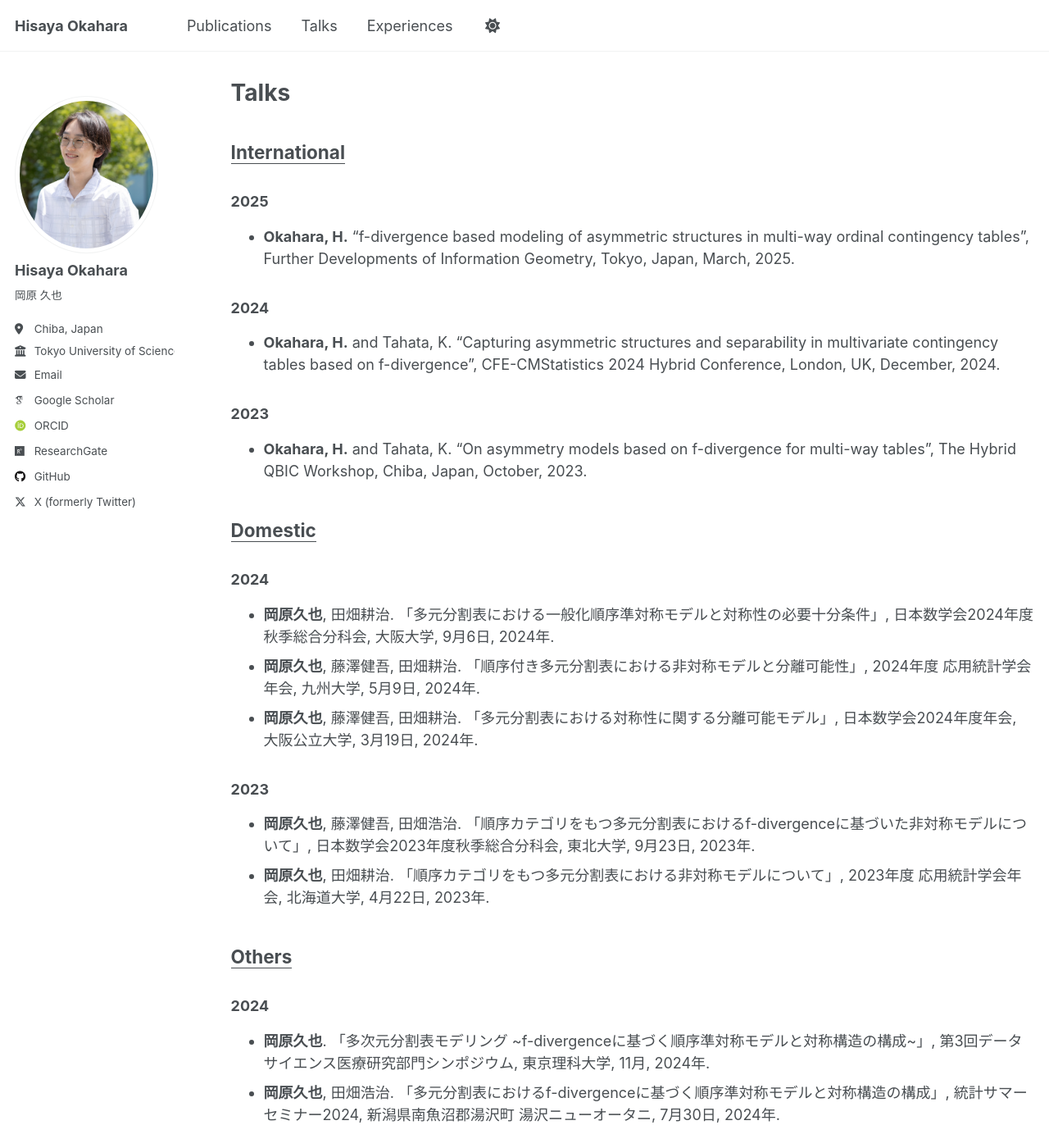
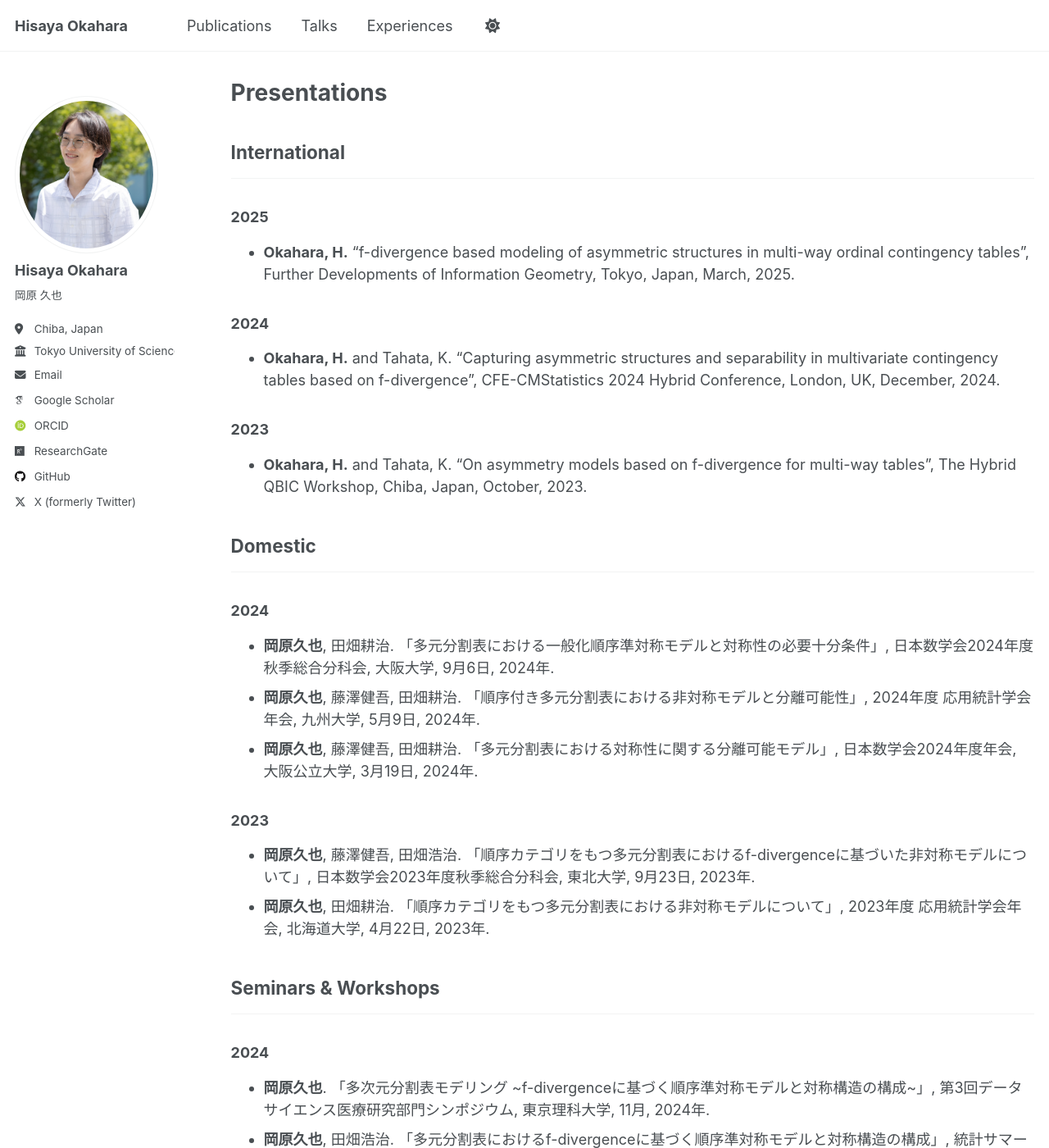
Before and after one commit to h-okahara/h-okahara.github.io, a Jekyll site: the page built from _pages/presentations.md, in a window 1280 px wide and 1400 px high. Shown: the whole window at 82% size. Built offline with Jekyll 4.4.1, drawn with Linux system fonts in a browser that asks for light colours; some web fonts are replaced.

Commit message:
Update and rename talks.md to presentations.md

```diff
--- a/_pages/talks.md
+++ b/_pages/presentations.md
@@ -1,12 +1,12 @@
 ---
 layout: archive
-title: "Talks"
-permalink: /talks/
+title: "Presentations"
+permalink: /presentations/
 author_profile: true
 ---
 
-## <u> International <u>
-
+## International
+---
 ### 2025
 - **Okahara, H.** "f-divergence based modeling of asymmetric structures in multi-way ordinal contingency tables", Further Developments of Information Geometry, Tokyo, Japan, March, 2025.
 
@@ -17,9 +17,8 @@ author_profile: true
 - **Okahara, H.** and Tahata, K. "On asymmetry models based on f-divergence for multi-way tables", The Hybrid QBIC Workshop, Chiba, Japan, October, 2023.
 
 
-
-## <u> Domestic <u>
-
+## Domestic
+---
 ### 2024
 - **岡原久也**, 田畑耕治. 「多元分割表における一般化順序準対称モデルと対称性の必要十分条件」, 日本数学会2024年度秋季総合分科会, 大阪大学, 9月6日, 2024年.
 - **岡原久也**, 藤澤健吾, 田畑耕治. 「順序付き多元分割表における非対称モデルと分離可能性」, 2024年度 応用統計学会年会, 九州大学, 5月9日, 2024年.
@@ -30,8 +29,8 @@ author_profile: true
 - **岡原久也**, 田畑耕治. 「順序カテゴリをもつ多元分割表における非対称モデルについて」, 2023年度 応用統計学会年会, 北海道大学, 4月22日, 2023年.
 
 
-## <u> Others <u>
-
+## Seminars & Workshops
+---
 ### 2024
 - **岡原久也**. 「多次元分割表モデリング ~f-divergenceに基づく順序準対称モデルと対称構造の構成~」, 第3回データサイエンス医療研究部門シンポジウム, 東京理科大学, 11月, 2024年.
 - **岡原久也**, 田畑浩治. 「多元分割表におけるf-divergenceに基づく順序準対称モデルと対称構造の構成」, 統計サマーセミナー2024, 新潟県南魚沼郡湯沢町 湯沢ニューオータニ, 7月30日, 2024年.
```
